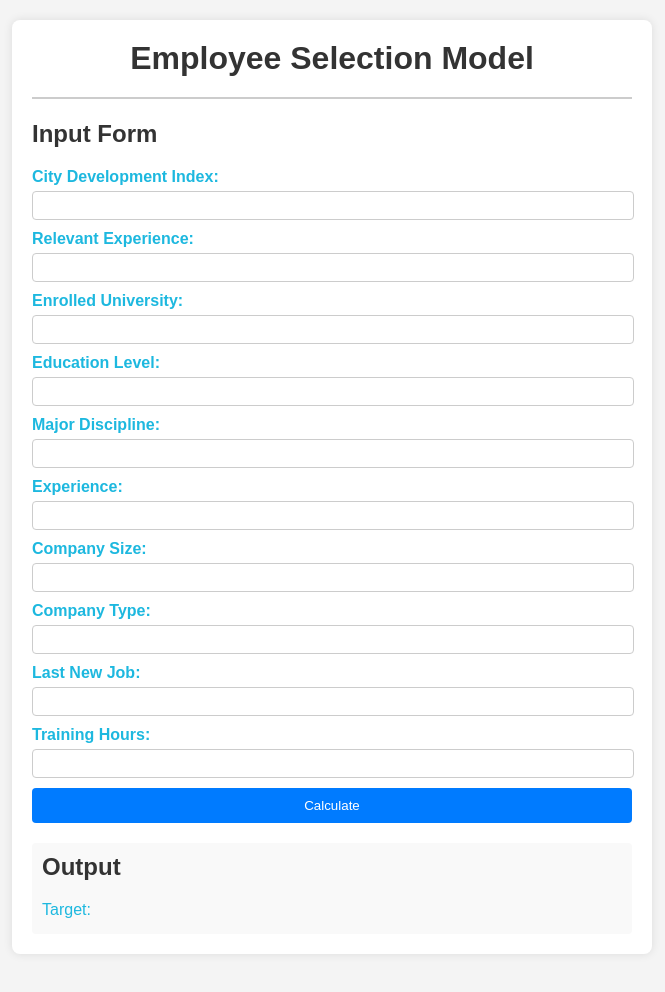
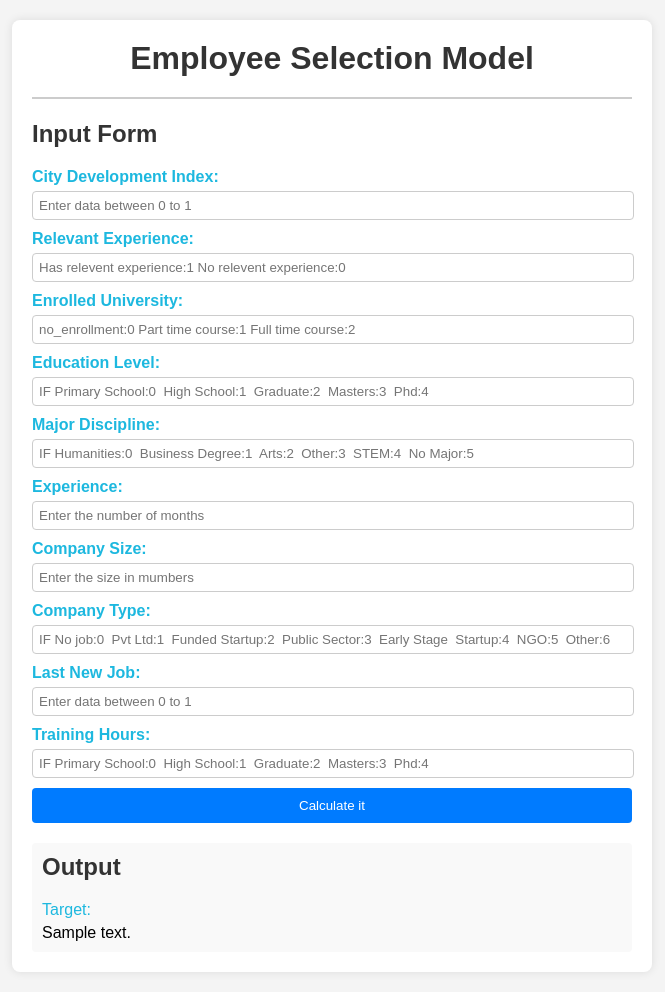
Before and after one commit to Kumar-Ritik/employee_selection_model, a Flask app: template templates/home.html in a window 1280 px wide. Shown: the whole page, without its empty margins (308-973 px from the left). Before the commit the page ends 918 px from the top, so only its background shows below. Run offline with Flask 3, Linux system fonts and the light colour scheme; the template is opened without the code that fills it: most values are stand-ins (such as "Sample title", 1, 10 or a date in 2020); parts of the project's set-up code (start-up, migrations or seed data) failed here and were passed over.

Commit message:
local host is working fine

```diff
--- a/app.py
+++ b/app.py
@@ -24,13 +24,13 @@ def predict_api():
     output_int = int(output[0])
     return jsonify(output_int)
 
-# @app.route('/predict',methods=['POST'])
-# def predict():
-#     data=[float(x) for x in request.form.values()]
-#     final_input=scalar.transform(np.array(data).reshape(1,-1))
-#     print(final_input)
-#     output=regmodel.predict(final_input)[0]
-#     return render_template("home.html",prediction_text="The House price prediction is {}".format(output))
+@app.route('/predict',methods=['POST'])
+def predict():
+    data=[float(x) for x in request.form.values()]
+    final_input=np.array(data).reshape(1,-1)
+    print(final_input)
+    output=regmodel.predict(final_input)[0]
+    return render_template("home.html",prediction_text="The result of the Employee is {}".format(output))
 
 if __name__=="__main__":
     app.run(debug=True)
--- a/templates/home.html
+++ b/templates/home.html
@@ -75,44 +75,45 @@
     <div class="container">
         <h1>Employee Selection Model</h1>
         <h2>Input Form</h2>
-        <form id="inputForm">
+        <form id="inputForm" action="{{ url_for('predict') }}" method="post">
             <label for="cityDevelopmentIndex">City Development Index:</label>
-            <input type="number" step="any" id="cityDevelopmentIndex" name="cityDevelopmentIndex"><br>
+            <input type="number" step="any" id="cityDevelopmentIndex" name="cityDevelopmentIndex" placeholder="Enter data between 0 to 1"><br>
 
             <label for="releventExperience">Relevant Experience:</label>
-            <input type="number" step="any" id="releventExperience" name="releventExperience"><br>
+            <input type="number" step="any" id="releventExperience" name="releventExperience" placeholder="Has relevent experience:1 No relevent experience:0"><br>
 
             <label for="enrolledUniversity">Enrolled University:</label>
-            <input type="number" step="any" id="enrolledUniversity" name="enrolledUniversity"><br>
+            <input type="number" step="any" id="enrolledUniversity" name="enrolledUniversity" placeholder="no_enrollment:0 Part time course:1 Full time course:2"><br>
 
             <label for="educationLevel">Education Level:</label>
-            <input type="number" step="any" id="educationLevel" name="educationLevel"><br>
+            <input type="number" step="any" id="educationLevel" name="educationLevel" placeholder="IF Primary School:0  High School:1  Graduate:2  Masters:3  Phd:4"><br>
 
             <label for="majorDiscipline">Major Discipline:</label>
-            <input type="number" step="any" id="majorDiscipline" name="majorDiscipline"><br>
+            <input type="number" step="any" id="majorDiscipline" name="majorDiscipline" placeholder="IF Humanities:0  Business Degree:1  Arts:2  Other:3  STEM:4  No Major:5"><br>
 
             <label for="experience">Experience:</label>
-            <input type="number" step="any" id="experience" name="experience"><br>
+            <input type="number" step="any" id="experience" name="experience" placeholder="Enter the number of months"><br>
 
             <label for="companySize">Company Size:</label>
-            <input type="number" step="any" id="companySize" name="companySize"><br>
+            <input type="number" step="any" id="companySize" name="companySize" placeholder="Enter the size in mumbers"><br>
 
             <label for="companyType">Company Type:</label>
-            <input type="number" step="any" id="companyType" name="companyType"><br>
+            <input type="number" step="any" id="companyType" name="companyType" placeholder="IF No job:0  Pvt Ltd:1  Funded Startup:2  Public Sector:3  Early Stage  Startup:4  NGO:5  Other:6"><br>
 
             <label for="lastNewJob">Last New Job:</label>
-            <input type="number" step="any" id="lastNewJob" name="lastNewJob"><br>
+            <input type="number" step="any" id="lastNewJob" name="lastNewJob" placeholder="Enter data between 0 to 1"><br>
 
             <label for="trainingHours">Training Hours:</label>
-            <input type="number" step="any" id="trainingHours" name="trainingHours"><br>
+            <input type="number" step="any" id="trainingHours" name="trainingHours" placeholder="IF Primary School:0  High School:1  Graduate:2  Masters:3  Phd:4"><br>
 
-            <input type="submit" value="Calculate">
+            <input type="submit" value="Calculate it">
+            <!-- <button type="submit" class="btn btn-primary btn-block btn-large">Predict</button> -->
         </form>
 
         <div class="output">
             <h2>Output</h2>
             <label for="target">Target:</label>
-            <span id="target"></span>
+            <span id="target">{{ prediction_text }}</span>
         </div>
     </div>
 
```
Also changed, not shown: 2 other files.
